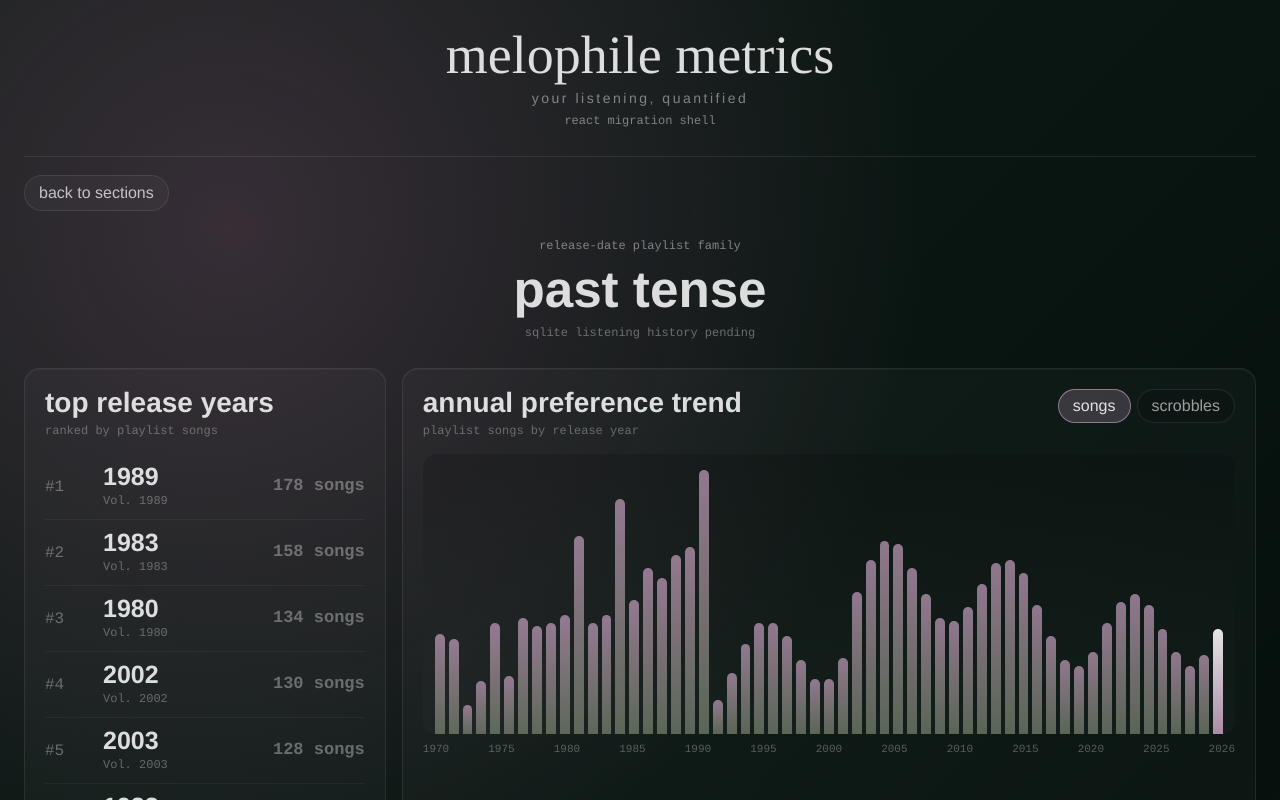
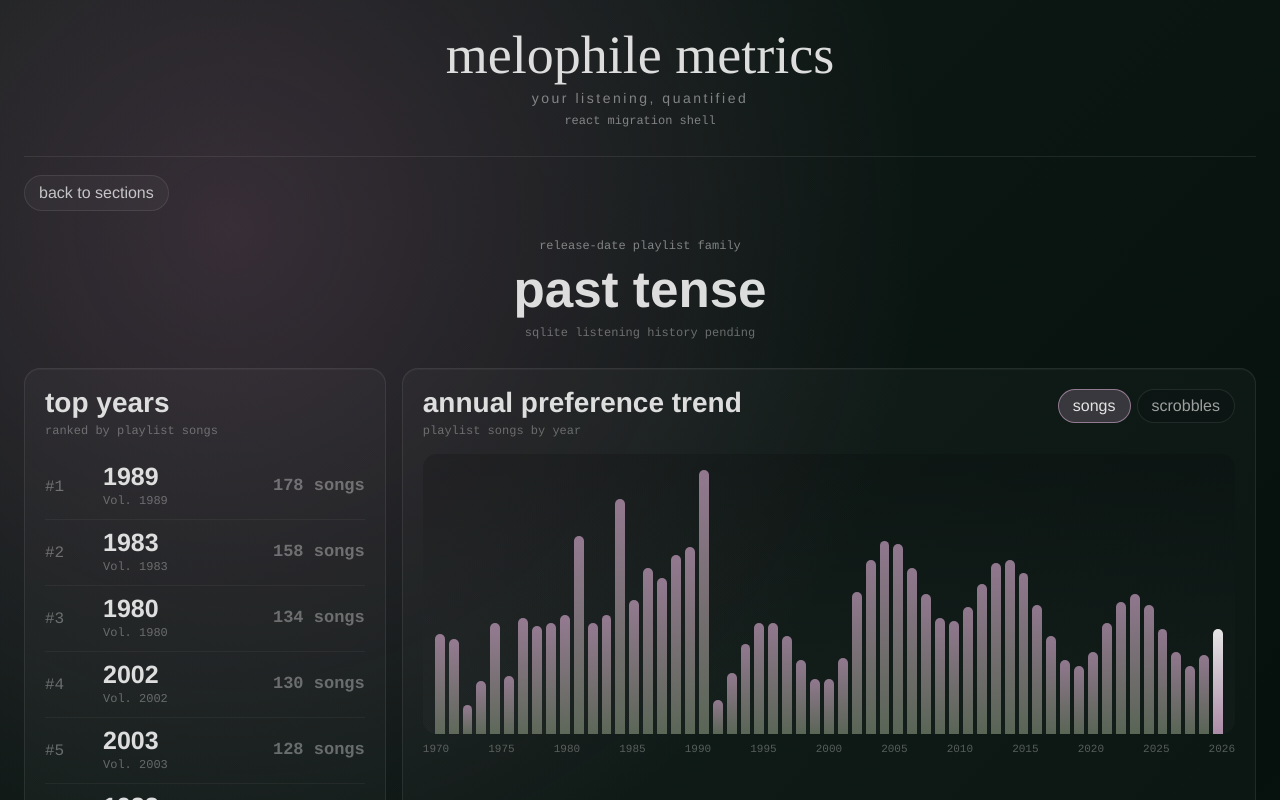
Before and after one commit to SingedPhoenix/melophile_metrics, a React (Vite) app in the folder renderer/: page / in a window 1280 px wide. Both pictures are taken after a click on the button 1107 px from the left and 529 px from the top of the page. Shown: the top 800 px of the page. Built offline with nearby package versions, Linux system fonts and the light colour scheme.

Commit message:
Use SQLite yearly rollups in Past Tense stats

```diff
--- a/renderer/src/features/past-tense/PastTenseScreen.tsx
+++ b/renderer/src/features/past-tense/PastTenseScreen.tsx
@@ -1,6 +1,6 @@
 import { useMemo, useState } from 'react';
 import MetricToggle from '../../shared/MetricToggle';
-import { useDesktopStatus } from '../../shared/useDesktopStatus';
+import { useDesktopStatus, useYearlyListeningRollups } from '../../shared/useDesktopStatus';
 import {
   labelForMetric,
   PastTenseCacheStats,
@@ -16,15 +16,42 @@ const metricOptions = [
   { value: 'scrobbles', label: 'scrobbles' }
 ] satisfies Array<{ value: PastTenseMetric; label: string }>;
 
+type AnnualMetricRow = {
+  year: number;
+  name: string;
+  value: number;
+};
+
 function PastTenseScreen() {
   const [metric, setMetric] = useState<PastTenseMetric>('songs');
   const { invalidate, isLoadingScrobbles, playlists, snapshot } = usePastTenseData();
   const desktopStatus = useDesktopStatus();
+  const yearlyRollups = useYearlyListeningRollups();
   const scrobbleCount = desktopStatus.data?.scrobbles;
   const label = labelForMetric(metric);
+  const sqliteYearlyRows = useMemo(
+    () => (yearlyRollups.data?.years || []).map(row => ({
+      year: row.year,
+      name: 'Last.fm listening year',
+      value: row.listens
+    })),
+    [yearlyRollups.data?.years]
+  );
+  const playlistMetricRows = useMemo(
+    () => playlists.map(playlist => ({
+      year: playlist.year,
+      name: playlist.name,
+      value: valueForMetric(playlist, metric)
+    })),
+    [metric, playlists]
+  );
+  const metricRows = metric === 'scrobbles' && sqliteYearlyRows.length ? sqliteYearlyRows : playlistMetricRows;
+  const metricSource = metric === 'scrobbles' && sqliteYearlyRows.length
+    ? 'annual listening'
+    : 'playlist';
   const ranked = useMemo(
-    () => [...playlists].sort((a, b) => valueForMetric(b, metric) - valueForMetric(a, metric)).slice(0, 10),
-    [metric, playlists]
+    () => [...metricRows].sort((a, b) => b.value - a.value || b.year - a.year).slice(0, 10),
+    [metricRows]
   );
 
   return (
@@ -40,8 +67,8 @@ function PastTenseScreen() {
       </div>
 
       <div className="past-tense-stats">
-        <TopYearsPanel label={label} metric={metric} playlists={ranked} />
-        <TrendPanel label={label} metric={metric} playlists={playlists} onMetricChange={setMetric} />
+        <TopYearsPanel label={label} metricSource={metricSource} rows={ranked} />
+        <TrendPanel label={label} metricSource={metricSource} rows={metricRows} metric={metric} onMetricChange={setMetric} />
       </div>
 
       <section className="playlist-family" aria-labelledby="release-year-volumes">
@@ -69,7 +96,7 @@ function PastTenseScreen() {
 
 type MetricPanelProps = {
   label: string;
-  metric: PastTenseMetric;
+  metricSource: string;
 };
 
 function CacheStatus({
@@ -95,24 +122,24 @@ function CacheStatus({
   );
 }
 
-function TopYearsPanel({ label, metric, playlists }: MetricPanelProps & { playlists: PastTensePlaylist[] }) {
+function TopYearsPanel({ label, metricSource, rows }: MetricPanelProps & { rows: AnnualMetricRow[] }) {
   return (
     <article className="stats-panel">
       <div className="panel-head">
         <div>
-          <h2>top release years</h2>
-          <p>ranked by playlist {label}</p>
+          <h2>top years</h2>
+          <p>ranked by {metricSource} {label}</p>
         </div>
       </div>
       <ol className="top-year-list">
-        {playlists.map((playlist, index) => (
-          <li className={playlist.year === currentYear ? 'is-current' : ''} key={playlist.year}>
+        {rows.map((row, index) => (
+          <li className={row.year === currentYear ? 'is-current' : ''} key={row.year}>
             <span className="rank">#{index + 1}</span>
             <span>
-              <strong>{playlist.year}{playlist.year === currentYear ? ' · current year' : ''}</strong>
-              <small>{playlist.name}</small>
+              <strong>{row.year}{row.year === currentYear ? ' · current year' : ''}</strong>
+              <small>{row.name}</small>
             </span>
-            <span className="metric-value">{valueForMetric(playlist, metric).toLocaleString()} {label}</span>
+            <span className="metric-value">{row.value.toLocaleString()} {label}</span>
           </li>
         ))}
       </ol>
@@ -122,29 +149,30 @@ function TopYearsPanel({ label, metric, playlists }: MetricPanelProps & { playli
 
 function TrendPanel({
   label,
+  metricSource,
   metric,
-  playlists,
+  rows,
   onMetricChange
-}: MetricPanelProps & { playlists: PastTensePlaylist[]; onMetricChange: (metric: PastTenseMetric) => void }) {
-  const max = Math.max(...playlists.map(playlist => valueForMetric(playlist, metric)));
-  const visibleTicks = playlists.filter(playlist => playlist.year % 5 === 0 || playlist.year === currentYear);
+}: MetricPanelProps & { metric: PastTenseMetric; rows: AnnualMetricRow[]; onMetricChange: (metric: PastTenseMetric) => void }) {
+  const max = Math.max(...rows.map(row => row.value), 1);
+  const visibleTicks = rows.filter(row => row.year % 5 === 0 || row.year === currentYear);
 
   return (
     <article className="stats-panel trend-panel">
       <div className="panel-head">
         <div>
           <h2>annual preference trend</h2>
-          <p>playlist {label} by release year</p>
+          <p>{metricSource} {label} by year</p>
         </div>
         <MetricToggle label="past tense metric" value={metric} options={metricOptions} onChange={onMetricChange} />
       </div>
       <div className="trend-chart" aria-label={`Past Tense ${label} trend`}>
-        {playlists.map(playlist => {
-          const value = valueForMetric(playlist, metric);
+        {rows.map(row => {
+          const value = row.value;
           const height = Math.max(6, Math.round((value / max) * 100));
           return (
-            <div className="trend-bar-wrap" key={playlist.year}>
-              <div className={playlist.year === currentYear ? 'trend-bar is-current' : 'trend-bar'} style={{ height: `${height}%` }}>
+            <div className="trend-bar-wrap" key={row.year}>
+              <div className={row.year === currentYear ? 'trend-bar is-current' : 'trend-bar'} style={{ height: `${height}%` }}>
                 <span>{value.toLocaleString()}</span>
               </div>
             </div>
@@ -152,8 +180,8 @@ function TrendPanel({
         })}
       </div>
       <div className="trend-axis">
-        {visibleTicks.map(playlist => (
-          <span key={playlist.year}>{playlist.year}</span>
+        {visibleTicks.map(row => (
+          <span key={row.year}>{row.year}</span>
         ))}
       </div>
     </article>
```
Also changed, not shown: 1 other file (tests, documents, lock files or other folders).
